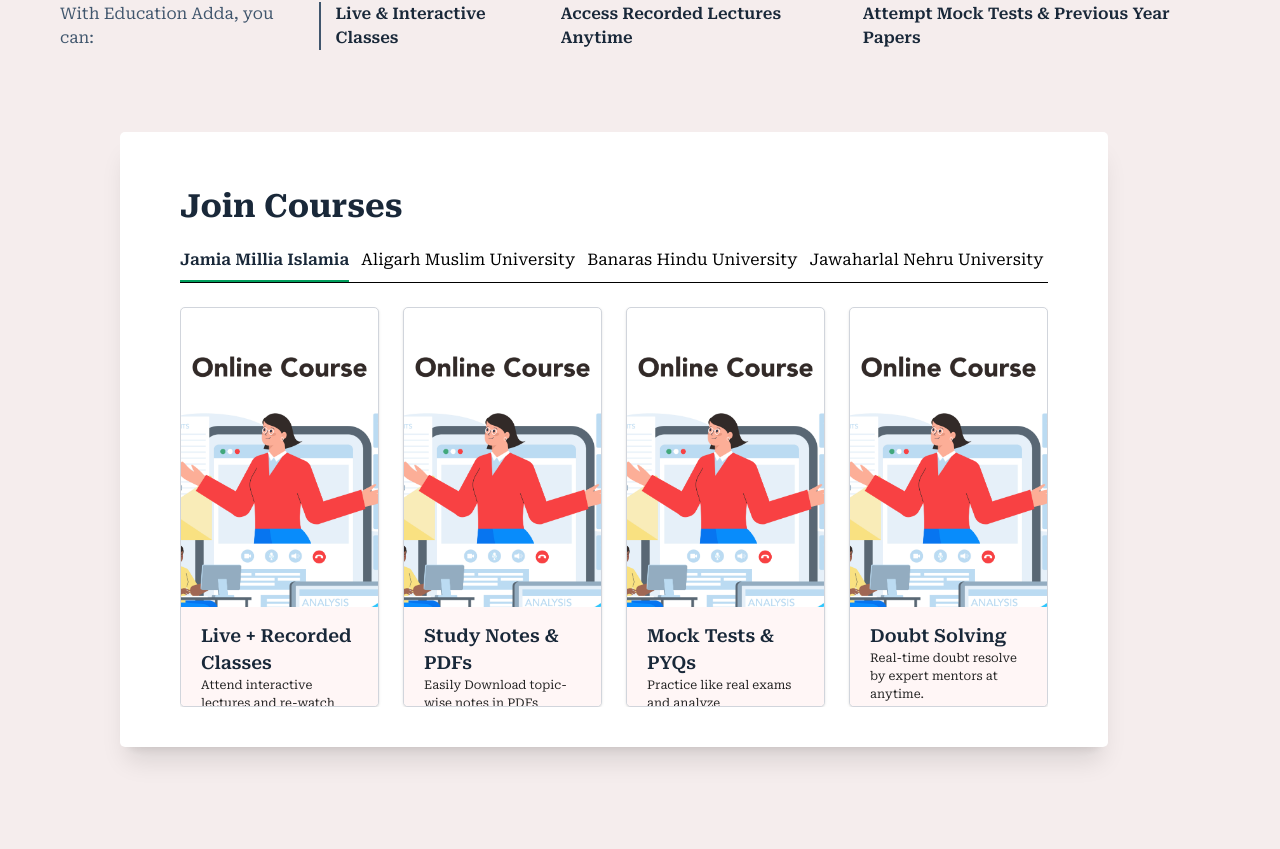
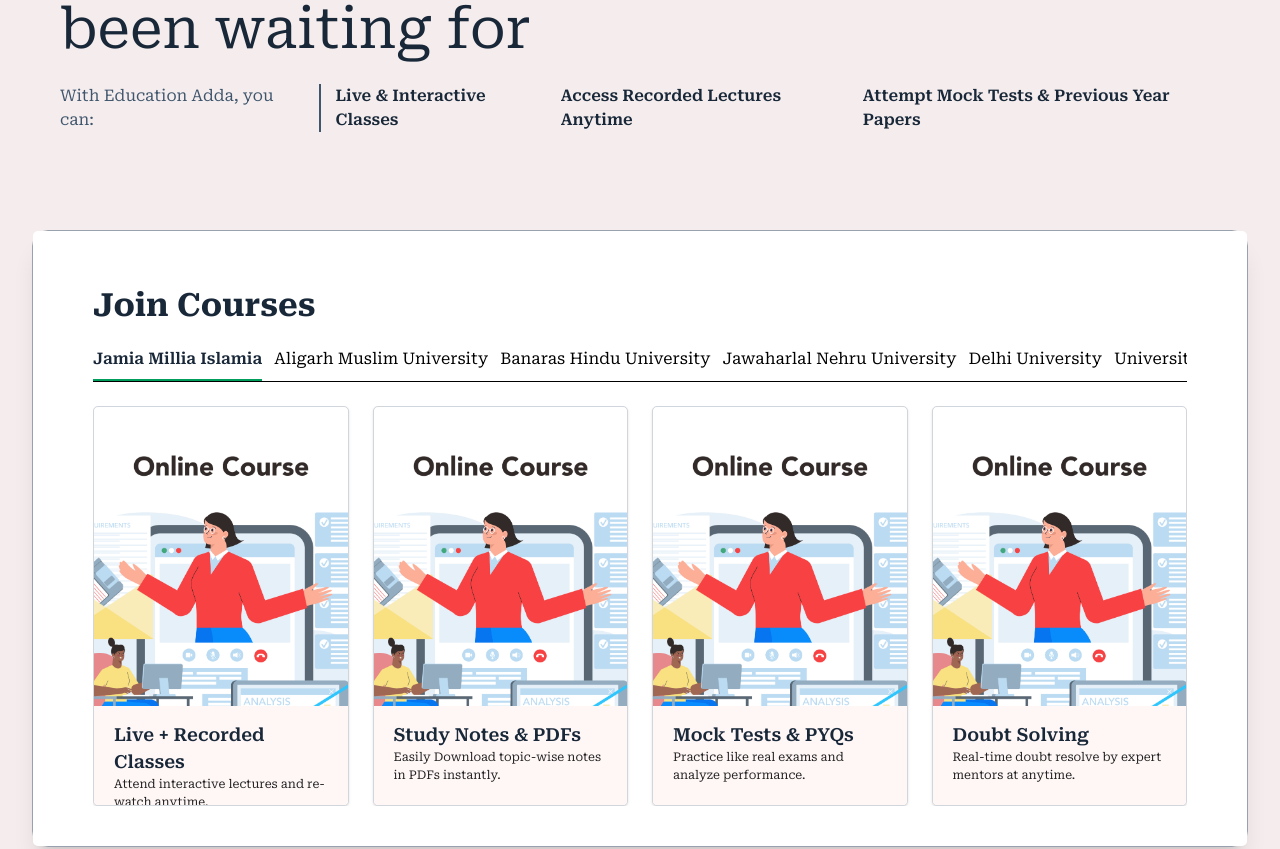
Before and after one commit to Akhlaque-Ur-Rahman/education-adda, a Next.js app: page / in a window 1280 px wide. Shown: the part 1352-2201 px from the top of the page. Built offline with nearby package versions, Linux system fonts and the light colour scheme.

Commit message:
minor adjustments

```diff
--- a/components/layout/brandCarousel.tsx
+++ b/components/layout/brandCarousel.tsx
@@ -38,7 +38,7 @@
 
   return (
     <div
-      className="relative w-full overflow-hidden p-6 sm:p-10 md:p-[60px] "
+      className="relative w-full overflow-hidden p-8 sm:p-10 md:p-[60px] "
       onMouseEnter={() => setPaused(true)}
       onMouseLeave={() => setPaused(false)}
       onTouchStart={() => setPaused(true)}
@@ -64,7 +64,7 @@
               alt={`brand-${idx}`}
               width={150} // adjust for your design
               height={64}
-              className="object-contain cursor-pointer max-h-10 sm:max-h-12 md:max-h-14 lg:max-h-16"
+              className="object-contain cursor-pointer max-h-15 sm:max-h-12 md:max-h-14 lg:max-h-16"
             />
           </div>
         ))}
--- a/components/sections/heroSection.tsx
+++ b/components/sections/heroSection.tsx
@@ -145,7 +145,7 @@
         {extendedSlides.map((slide, idx) => (
           <div
             key={idx}
-            className="relative flex flex-col lg:flex-row w-full flex-shrink-0 px-4 sm:px-8 lg:px-[60px] 2xl:px-[120px] py-8 sm:py-10 lg:py-0 lg:items-center"
+            className="relative flex flex-col lg:flex-row w-full flex-shrink-0 px-4 lg:px-[60px] 2xl:px-[120px] py-8 sm:py-10 lg:py-0 lg:items-center overflow-hidden"
           >
             {/* Arrow buttons - hidden on mobile, visible on desktop */}
             <button
@@ -204,7 +204,8 @@
                     alt={slide.personName}
                     width={400}
                     height={400}
-                    className="relative z-10 w-[clamp(14.5rem,22vw,21rem)] object-contain"
+                    className="relative z-10 w-[25rem] lg:w-[21rem] object-contain"
+                    // className="relative z-10 w-[clamp(25rem,22vw,21rem)] object-contain"
                   />
                   <p
                     className={`${caveat.className} absolute bottom-0 left-0 lg:left-1/2 0 mt-2 font-medium text-gray-700 z-20 text-[clamp(2rem,4vw,2.5rem)]`}
@@ -213,7 +214,7 @@
                   </p>
                 </div>
 
-                <div className="relative w-[clamp(11rem,20vw,18rem)] aspect-[4/5] rounded-sm  overflow-hidden shadow-lg flex flex-col justify-between z-1 lg:self-center self-center left-1/6 lg:left-0">
+                <div className="relative w-[clamp(16rem,20vw,17rem)] aspect-[4/5] rounded-sm  overflow-hidden shadow-lg flex flex-col justify-between z-1 lg:self-center self-center left-1/6 lg:left-0">
                   <div className="px-2 sm:px-3 py-2 bg-gray-700">
                     <h1 className="text-white font-bold text-center text-[clamp(0.8rem,1.4vw,1.1rem)]">
                       {slide.personProdText}
--- a/components/sections/showCase.tsx
+++ b/components/sections/showCase.tsx
@@ -1,6 +1,4 @@
-// / ShowCase.tsx
 "use client";
-import { useScroll } from "framer-motion";
 import { useRef } from "react";
 
 import JoinCourses from "../ui/joinCourses";
@@ -20,10 +18,6 @@
 
 const ShowCase = () => {
   const container = useRef(null);
-  const { scrollYProgress } = useScroll({
-    target: container,
-    offset: ["start start", "end end"],
-  });
 
   return (
     <section ref={container} className="relative bg-[#F5EDED] mt-14">
@@ -31,8 +25,6 @@
         const Comp = step.Component;
         const number = String(index + 1).padStart(2, "0");
         const total = String(Sections.length).padStart(2, "0");
-        const range = [index * 0.25, 1];
-        const targetScale = 1 - (Sections.length - index) * 0.05;
 
         return (
           <Card
@@ -41,9 +33,6 @@
             Component={Comp}
             number={number}
             total={total}
-            progress={scrollYProgress}
-            range={range}
-            targetScale={targetScale}
           />
         );
       })}
--- a/components/sections/whyChooseUs.tsx
+++ b/components/sections/whyChooseUs.tsx
@@ -11,7 +11,7 @@
 
   return (
     <section className="why-choose-us  bg-[#F5EDED] w-full flex flex-col items-center justify-center xl:px-[60px]">
-      <div className="cta-container  flex flex-col lg:flex-row lg:items-center  w-full lg:h-[380px] relative lg:px-[60px] ">
+      <div className="cta-container  flex flex-col lg:flex-row lg:items-center  w-full lg:h-[380px] relative px-4 lg:px-[60px] ">
          {/* Decorative Triangles */}
         <Image
           src="/svg/triangle-right.svg"
@@ -46,7 +46,7 @@
 
           </h2>
 
-          <div className="btn-container lg:border-t-2 border-white pt-6 self-center w-full">
+          <div className="btn-container lg:border-t-2 border-white pt-6 self-center mx-auto lg:w-full">
             <button className="rounded-[6px] lg:rounded-[16px] px-2.5 py-1.5  lg:px-[30px] lg:py-[20px] bg-white text-[#FF0000] font-semibold text-nowrap"
             style={{
                       fontSize: "clamp(12px, 1.8vw, 14px)",
--- a/components/ui/cardProps.tsx
+++ b/components/ui/cardProps.tsx
@@ -1,19 +1,14 @@
-// Card.tsx
 "use client";
 import { useRef, useEffect, useState } from "react";
-import { motion, useTransform, MotionValue } from "framer-motion";
 
 interface CardProps {
   i: number;
   Component: React.ElementType;
   number: string;
   total: string;
-  progress: MotionValue<number>;
-  range: number[];
-  targetScale: number;
 }
 
-const Card = ({ i, Component, number, total, progress, range, targetScale }: CardProps) => {
+const Card = ({ i, Component, number, total }: CardProps) => {
   const container = useRef(null);
   const [isMobile, setIsMobile] = useState(false);
 
@@ -27,55 +22,18 @@
     return () => window.removeEventListener("resize", checkMobile);
   }, []);
 
-  // ✅ Prevent scaling for the first card (i === 0)
-  const scale = i === 0
-    ? 1
-    : useTransform(
-        progress,
-        range,
-        isMobile ? [1, Math.max(targetScale, 0.95)] : [1, targetScale]
-      );
-
+  // Different sticky offset
   const mobileOffset = isMobile ? i * 15 : i * 25;
 
-  if (isMobile) {
-    return (
-      <div
-        ref={container}
-        className="h-screen flex items-center justify-center sticky top-0"
-      >
-        <motion.div
-          style={{
-            scale,
-            top: `calc(-2vh + ${mobileOffset}px)`,
-          }}
-          className="relative w-full flex justify-center"
-        >
-          <div className="bg-white rounded-xl shadow-lg w-full max-w-sm h-auto">
-            <Component number={number} total={total} />
-          </div>
-        </motion.div>
-      </div>
-    );
-  }
-
-  // Desktop
   return (
     <div
       ref={container}
-      className="h-screen w-full flex items-start xl:px-[120px] sticky top-0"
+      className="h-screen w-full flex items-start justify-center sticky"
+      style={{ top: `calc(${isMobile ? "0px" : "0px"} + ${mobileOffset}px)` }}
     >
-      <motion.div
-        style={{
-          scale,
-          top: `calc(-2vh + ${i * 25}px)`,
-        }}
-        className="relative w-full flex "
-      >
-        <div className="bg-white rounded-2xl shadow-xl w-[90%] lg:w-[95%] h-auto">
-          <Component number={number} total={total} />
-        </div>
-      </motion.div>
+      <div className="bg-white rounded-2xl shadow-xl w-[90%] lg:w-[95%] h-auto border-[0.5px] border-gray-400">
+        <Component number={number} total={total} />
+      </div>
     </div>
   );
 };
```
